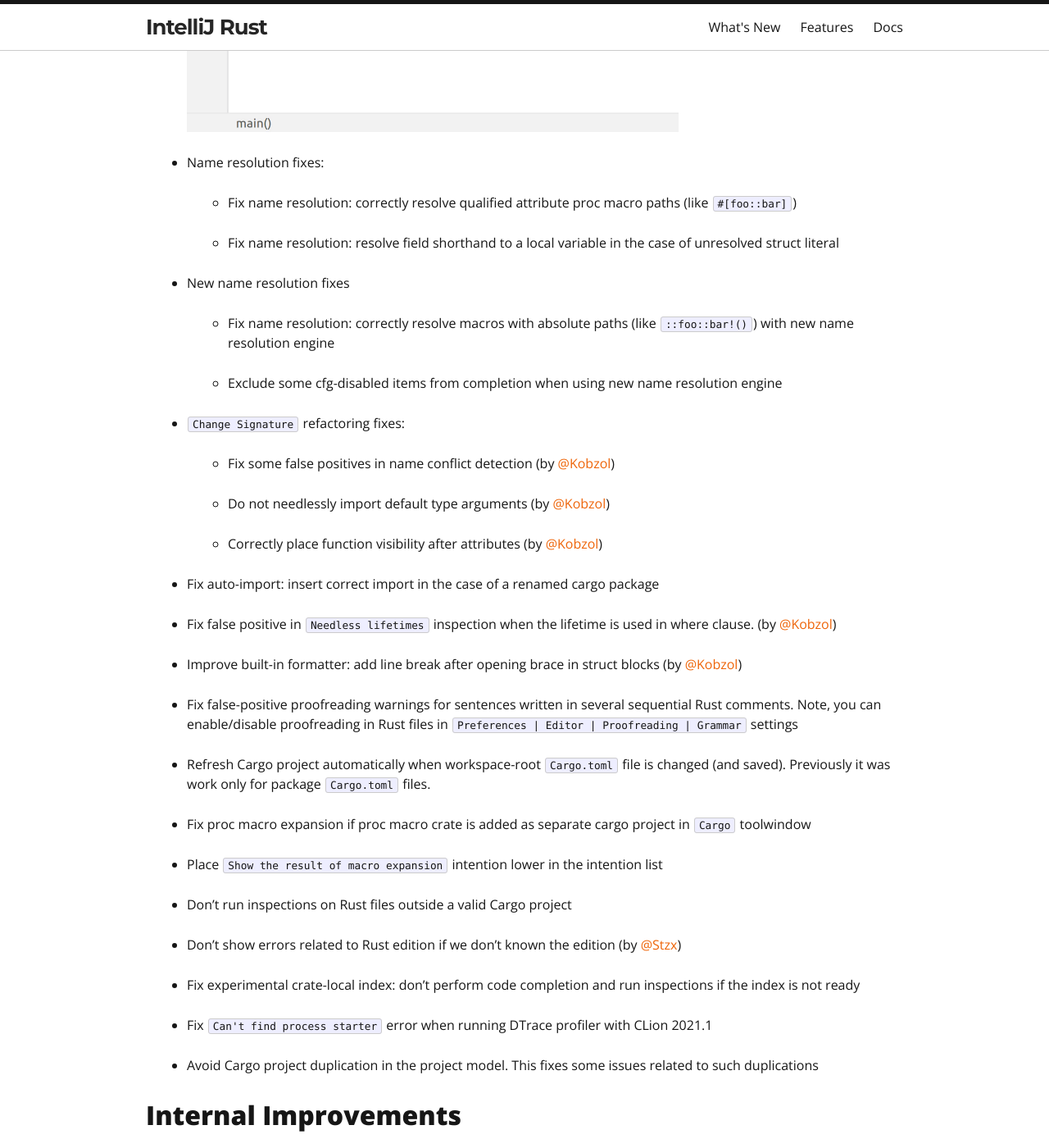
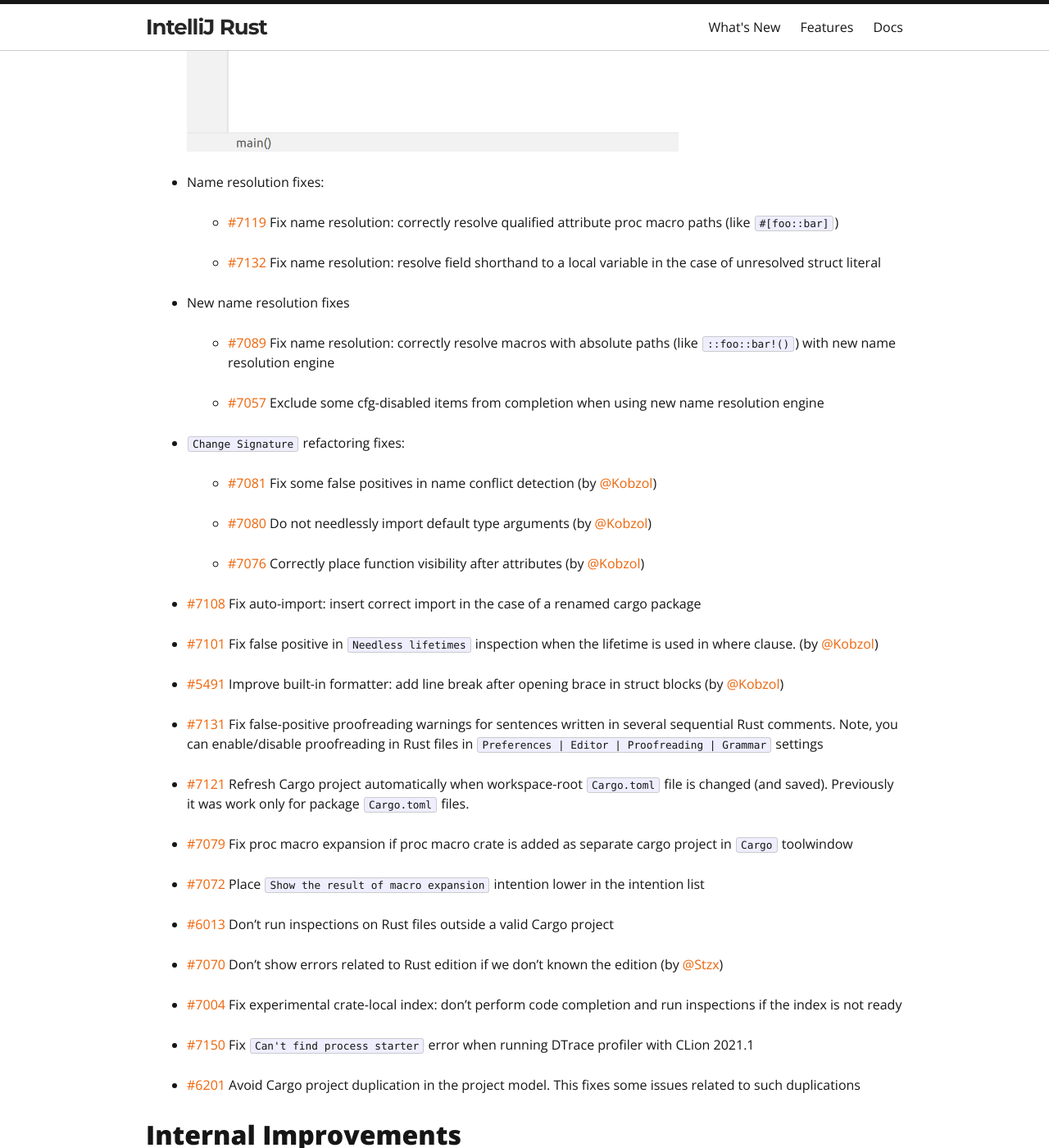
Before and after one commit to intellij-rust/intellij-rust.github.io, a Jekyll site: the page built from _posts/2021-04-26-changelog-146.markdown, in a window 1280 px wide and 1400 px high, scrolled down 4393 px. Shown: the whole window at 82% size. Built offline with Jekyll 4.4.1, drawn with Linux system fonts in a browser that asks for light colours; nearby versions of some CDN libraries; some web fonts are replaced; some of the changed text lies outside the part shown.

Commit message:
add links to PRs

```diff
--- a/_posts/2021-04-26-changelog-146.markdown
+++ b/_posts/2021-04-26-changelog-146.markdown
@@ -20,163 +20,122 @@
   more details and the current status of procedural macros support
 
   {% include gif-img-wh.html path="/assets/posts/changelog-146/custom-derive" w="600px" h="300px" %}
-  <!-- https://github.com/intellij-rust/intellij-rust/pull/6992 -->
 
-* Now the plugin takes [Cargo config] into account during evaluation of [`cfg` conditions][cfg].
+* [#7093] Now the plugin takes [Cargo config] into account during evaluation of [`cfg` conditions][cfg].
   Note, it works since Rust 1.52.0 (currently in beta)
 
   {% include gif-img-wh.html path="/assets/posts/changelog-146/cfg-cargo-config" w="600px" h="300px" %}
-  <!-- https://github.com/intellij-rust/intellij-rust/pull/7093 -->
 
-* Provide an intention action that toggles feature state from a `cfg` attribute (by [@Kobzol])
+* [#6845], [#7115] Provide an intention action that toggles feature state from a `cfg` attribute (by [@Kobzol])
 
   {% include gif-img-wh.html path="/assets/posts/changelog-146/intention-cargo-feature" w="600px" h="300px" %}
   By the way, we have a [blogpost][cargo features blogpost] about cargo features support
-  <!-- https://github.com/intellij-rust/intellij-rust/pull/6845 -->
-  <!-- https://github.com/intellij-rust/intellij-rust/pull/7115 -->
 
-* Provide `Share in Playground` intention action to share a selected Rust code on [Rust Playground](https://play.rust-lang.org).
+* [#7071] Provide `Share in Playground` intention action to share a selected Rust code on [Rust Playground](https://play.rust-lang.org).
 
   {% include gif-img.html path="/assets/posts/changelog-146/intention-playground" w="600px" %}
   Previously, this feature was only available as an action in right-click menu.
-  <!-- https://github.com/intellij-rust/intellij-rust/pull/7071 -->
 
 * Improve [code folding]:
 
-  * Support folding for multiline `where` clauses (by [@Stzx])
+  * [#7111] Support folding for multiline `where` clauses (by [@Stzx])
 
     {% include gif-img-wh.html path="/assets/posts/changelog-146/fold-where" w="600px" h="300px" %}
-    <!-- https://github.com/intellij-rust/intellij-rust/pull/7111 -->
 
-  * Support folding by default for series of use items (by [@Stzx])<br>
+  * [#7112] Support folding by default for series of use items (by [@Stzx])<br>
     The option is **enabled** by default.
     You can disable it in `Settings | Editor | General | Code Folding | General | imports`
-    <!-- https://github.com/intellij-rust/intellij-rust/pull/7112 -->
 
-  * Support folding by default for function bodies (by [@Stzx])<br>
+  * [#7112] Support folding by default for function bodies (by [@Stzx])<br>
     The option is **disabled** by default.
     `imports` (actually use items) and `method bodies` (actually function bodies)
     You can enable it in `Settings | Editor | General | Code Folding | General | method bodies`
-    <!-- https://github.com/intellij-rust/intellij-rust/pull/7112 -->
 
-* Provide an intention action to expand dependency specification in `Cargo.toml`
+* [#6960] Provide an intention action to expand dependency specification in `Cargo.toml`
 
   {% include gif-img-wh.html path="/assets/posts/changelog-146/intention-expand-dependency" w="600px" h="300px" %}
-  <!-- https://github.com/intellij-rust/intellij-rust/pull/6960 -->
 
-* Provide an intention action to create a struct from an unresolved struct literal (by [@Kobzol])
+* [#6837] Provide an intention action to create a struct from an unresolved struct literal (by [@Kobzol])
 
   {% include gif-img-wh.html path="/assets/posts/changelog-146/intention-struct" w="600px" h="300px" %}
-  <!-- https://github.com/intellij-rust/intellij-rust/pull/6837 -->
 
 * Improve experimental crate-local index:
 
-  * Add `Cargo.toml` inspection that checks crate dependency version requirements that do not match any known crate version (by [@Kobzol])
-    <!-- https://github.com/intellij-rust/intellij-rust/pull/6801 -->
+  * [#6801] Add `Cargo.toml` inspection that checks crate dependency version requirements that do not match any known crate version (by [@Kobzol])
 
-  * Use semantic versioning to improve version sorting in dependency completion
-    <!-- https://github.com/intellij-rust/intellij-rust/pull/6599 -->
+  * [#6599] Use semantic versioning to improve version sorting in dependency completion
 
   Note, the corresponding feature is disabled by default for now. To use it, enable
   `org.rust.crates.local.index` experimental feature (see instructions [here][experimental features])
 
-* Drop support of `org.rust.cargo.evaluate.build.scripts` experimental feature.
+* [#7142] Drop support of `org.rust.cargo.evaluate.build.scripts` experimental feature.
   Use `org.rust.cargo.evaluate.build.scripts` instead if you need to evaluate
   `env!("OUT_DIR")` in your `include!` macro calls
-  <!-- https://github.com/intellij-rust/intellij-rust/pull/7142 -->
-
-<!-- https://github.com/intellij-rust/intellij-rust/pull/6581 -->
-<!-- * Introduce navigation bar breadcrumbs. (by [@Kobzol]) -->
-<!-- disabled in https://github.com/intellij-rust/intellij-rust/pull/7154 -->
 
 ## Fixes
 
-* Improve `Use destructuring declaration` intention action: replace usages of destructured variable (by [@Kobzol])
+* [#5650] Improve `Use destructuring declaration` intention action: replace usages of destructured variable (by [@Kobzol])
 
   {% include gif-img-wh.html path="/assets/posts/changelog-146/intention-destructure-decl" w="600px" h="150px" %}
-  <!-- https://github.com/intellij-rust/intellij-rust/pull/5650 -->
 
-* Allow explicitly stating the function return type in `Create function` if the inferred return type was unknown. (by [@Kobzol])
+* [#6986] Allow explicitly stating the function return type in `Create function` if the inferred return type was unknown. (by [@Kobzol])
 
   {% include gif-img-wh.html path="/assets/posts/changelog-146/intention-create-function" w="600px" h="300px" %}
-  <!-- https://github.com/intellij-rust/intellij-rust/pull/6986 -->
 
 * Name resolution fixes:
 
-  * Fix name resolution: correctly resolve qualified attribute proc macro paths (like `#[foo::bar]`)
-    <!-- https://github.com/intellij-rust/intellij-rust/pull/7119 -->
+  * [#7119] Fix name resolution: correctly resolve qualified attribute proc macro paths (like `#[foo::bar]`)
 
-  * Fix name resolution: resolve field shorthand to a local variable in the case of unresolved struct literal
-    <!-- https://github.com/intellij-rust/intellij-rust/pull/7132 -->
+  * [#7132] Fix name resolution: resolve field shorthand to a local variable in the case of unresolved struct literal
 
 * New name resolution fixes
 
-  * Fix name resolution: correctly resolve macros with absolute paths (like `::foo::bar!()`) with new name resolution engine
-    <!-- https://github.com/intellij-rust/intellij-rust/pull/7089 -->
+  * [#7089] Fix name resolution: correctly resolve macros with absolute paths (like `::foo::bar!()`) with new name resolution engine
 
-  * Exclude some cfg-disabled items from completion when using new name resolution engine
-    <!-- https://github.com/intellij-rust/intellij-rust/pull/7057 -->
+  * [#7057] Exclude some cfg-disabled items from completion when using new name resolution engine
 
 * `Change Signature` refactoring fixes:
 
-  * Fix some false positives in name conflict detection (by [@Kobzol])
-    <!-- https://github.com/intellij-rust/intellij-rust/pull/7081 -->
+  * [#7081] Fix some false positives in name conflict detection (by [@Kobzol])
 
-  * Do not needlessly import default type arguments (by [@Kobzol])
-    <!-- https://github.com/intellij-rust/intellij-rust/pull/7080 -->
+  * [#7080] Do not needlessly import default type arguments (by [@Kobzol])
 
-  * Correctly place function visibility after attributes (by [@Kobzol])
-    <!-- https://github.com/intellij-rust/intellij-rust/pull/7076 -->
+  * [#7076] Correctly place function visibility after attributes (by [@Kobzol])
 
-* Fix auto-import: insert correct import in the case of a renamed cargo package
-  <!-- https://github.com/intellij-rust/intellij-rust/pull/7108 -->
+* [#7108] Fix auto-import: insert correct import in the case of a renamed cargo package
 
-* Fix false positive in `Needless lifetimes` inspection when the lifetime is used in where clause. (by [@Kobzol])
-  <!-- https://github.com/intellij-rust/intellij-rust/pull/7101 -->
+* [#7101] Fix false positive in `Needless lifetimes` inspection when the lifetime is used in where clause. (by [@Kobzol])
 
-* Improve built-in formatter: add line break after opening brace in struct blocks (by [@Kobzol])
-  <!-- https://github.com/intellij-rust/intellij-rust/pull/5491 -->
+* [#5491] Improve built-in formatter: add line break after opening brace in struct blocks (by [@Kobzol])
 
-* Fix false-positive proofreading warnings for sentences written in several sequential Rust comments.
+* [#7131] Fix false-positive proofreading warnings for sentences written in several sequential Rust comments.
   Note, you can enable/disable proofreading in Rust files in `Preferences | Editor | Proofreading | Grammar` settings
-  <!-- https://github.com/intellij-rust/intellij-rust/pull/7131 -->
 
-* Refresh Cargo project automatically when workspace-root `Cargo.toml` file is changed (and saved).
+* [#7121] Refresh Cargo project automatically when workspace-root `Cargo.toml` file is changed (and saved).
   Previously it was work only for package `Cargo.toml` files.
-  <!-- https://github.com/intellij-rust/intellij-rust/pull/7121 -->
 
-* Fix proc macro expansion if proc macro crate is added as separate cargo project in `Cargo` toolwindow
-  <!-- https://github.com/intellij-rust/intellij-rust/pull/7079 -->
+* [#7079] Fix proc macro expansion if proc macro crate is added as separate cargo project in `Cargo` toolwindow
 
-* Place `Show the result of macro expansion` intention lower in the intention list
-  <!-- https://github.com/intellij-rust/intellij-rust/pull/7072 -->
+* [#7072] Place `Show the result of macro expansion` intention lower in the intention list
 
-* Don't run inspections on Rust files outside a valid Cargo project
-  <!-- https://github.com/intellij-rust/intellij-rust/pull/6013 -->
+* [#6013] Don't run inspections on Rust files outside a valid Cargo project
 
-* Don't show errors related to Rust edition if we don't known the edition (by [@Stzx])
-  <!-- https://github.com/intellij-rust/intellij-rust/pull/7070 -->
+* [#7070] Don't show errors related to Rust edition if we don't known the edition (by [@Stzx])
 
-* Fix experimental crate-local index: don't perform code completion and run inspections if the index is not ready
-  <!-- https://github.com/intellij-rust/intellij-rust/pull/7004 -->
+* [#7004] Fix experimental crate-local index: don't perform code completion and run inspections if the index is not ready
 
-* Fix `Can't find process starter` error when running DTrace profiler with CLion 2021.1
-  <!-- https://github.com/intellij-rust/intellij-rust/pull/7150 -->
+* [#7150] Fix `Can't find process starter` error when running DTrace profiler with CLion 2021.1
 
-* Avoid Cargo project duplication in the project model. This fixes some issues related to such duplications
-  <!-- https://github.com/intellij-rust/intellij-rust/pull/6201 -->
+* [#6201] Avoid Cargo project duplication in the project model. This fixes some issues related to such duplications
 
 ## Internal Improvements
 
-* Don't show "Tip of the Day" at startup in internal IDEs (for the plugin developers)
-  <!-- https://github.com/intellij-rust/intellij-rust/pull/7114 -->
+* [#7114] Don't show "Tip of the Day" at startup in internal IDEs (for the plugin developers)
 
-* Enable Gradle Build Cache for local builds
+* [#7094] Enable Gradle Build Cache for local builds
   (see [#7094](https://github.com/intellij-rust/intellij-rust/pull/7094) for more details)
-  <!-- https://github.com/intellij-rust/intellij-rust/pull/7094 -->
 
-* Introduce `2021` edition variant in the plugin and adjust the corresponding code
-  <!-- https://github.com/intellij-rust/intellij-rust/pull/6903 -->
+* [#6903] Introduce `2021` edition variant in the plugin and adjust the corresponding code
 
 Full set of changes can be found [here](https://github.com/intellij-rust/intellij-rust/milestone/54?closed=1)
 
@@ -184,6 +143,45 @@
 [@Stzx]: https://github.com/Stzx
 [@abn]: https://github.com/abn
 
+[#7142]: https://github.com/intellij-rust/intellij-rust/pull/7142
+[#7112]: https://github.com/intellij-rust/intellij-rust/pull/7112
+[#7111]: https://github.com/intellij-rust/intellij-rust/pull/7111
+[#7100]: https://github.com/intellij-rust/intellij-rust/pull/7100
+[#7093]: https://github.com/intellij-rust/intellij-rust/pull/7093
+[#7071]: https://github.com/intellij-rust/intellij-rust/pull/7071
+[#6992]: https://github.com/intellij-rust/intellij-rust/pull/6992
+[#6986]: https://github.com/intellij-rust/intellij-rust/pull/6986
+[#6960]: https://github.com/intellij-rust/intellij-rust/pull/6960
+[#6845]: https://github.com/intellij-rust/intellij-rust/pull/6845
+[#6837]: https://github.com/intellij-rust/intellij-rust/pull/6837
+[#6801]: https://github.com/intellij-rust/intellij-rust/pull/6801
+[#6599]: https://github.com/intellij-rust/intellij-rust/pull/6599
+[#6013]: https://github.com/intellij-rust/intellij-rust/pull/6013
+[#5650]: https://github.com/intellij-rust/intellij-rust/pull/5650
+[#5491]: https://github.com/intellij-rust/intellij-rust/pull/5491
+[#7150]: https://github.com/intellij-rust/intellij-rust/pull/7150
+[#7132]: https://github.com/intellij-rust/intellij-rust/pull/7132
+[#7131]: https://github.com/intellij-rust/intellij-rust/pull/7131
+[#7121]: https://github.com/intellij-rust/intellij-rust/pull/7121
+[#7119]: https://github.com/intellij-rust/intellij-rust/pull/7119
+[#7115]: https://github.com/intellij-rust/intellij-rust/pull/7115
+[#7108]: https://github.com/intellij-rust/intellij-rust/pull/7108
+[#7101]: https://github.com/intellij-rust/intellij-rust/pull/7101
+[#7089]: https://github.com/intellij-rust/intellij-rust/pull/7089
+[#7081]: https://github.com/intellij-rust/intellij-rust/pull/7081
+[#7080]: https://github.com/intellij-rust/intellij-rust/pull/7080
+[#7079]: https://github.com/intellij-rust/intellij-rust/pull/7079
+[#7076]: https://github.com/intellij-rust/intellij-rust/pull/7076
+[#7072]: https://github.com/intellij-rust/intellij-rust/pull/7072
+[#7070]: https://github.com/intellij-rust/intellij-rust/pull/7070
+[#7057]: https://github.com/intellij-rust/intellij-rust/pull/7057
+[#7004]: https://github.com/intellij-rust/intellij-rust/pull/7004
+[#6201]: https://github.com/intellij-rust/intellij-rust/pull/6201
+[#7114]: https://github.com/intellij-rust/intellij-rust/pull/7114
+[#7094]: https://github.com/intellij-rust/intellij-rust/pull/7094
+[#7046]: https://github.com/intellij-rust/intellij-rust/pull/7046
+[#6903]: https://github.com/intellij-rust/intellij-rust/pull/6903
+
 [custom derive]: https://doc.rust-lang.org/reference/procedural-macros.html#derive-macros
 [experimental features]: https://plugins.jetbrains.com/plugin/8182-rust/docs/rust-faq.html#experimental-features
 [Cargo config]: https://doc.rust-lang.org/cargo/reference/config.html
```
Also changed, not shown: other parts of _posts/2021-04-26-changelog-146.markdown (+1 -1 lines).
